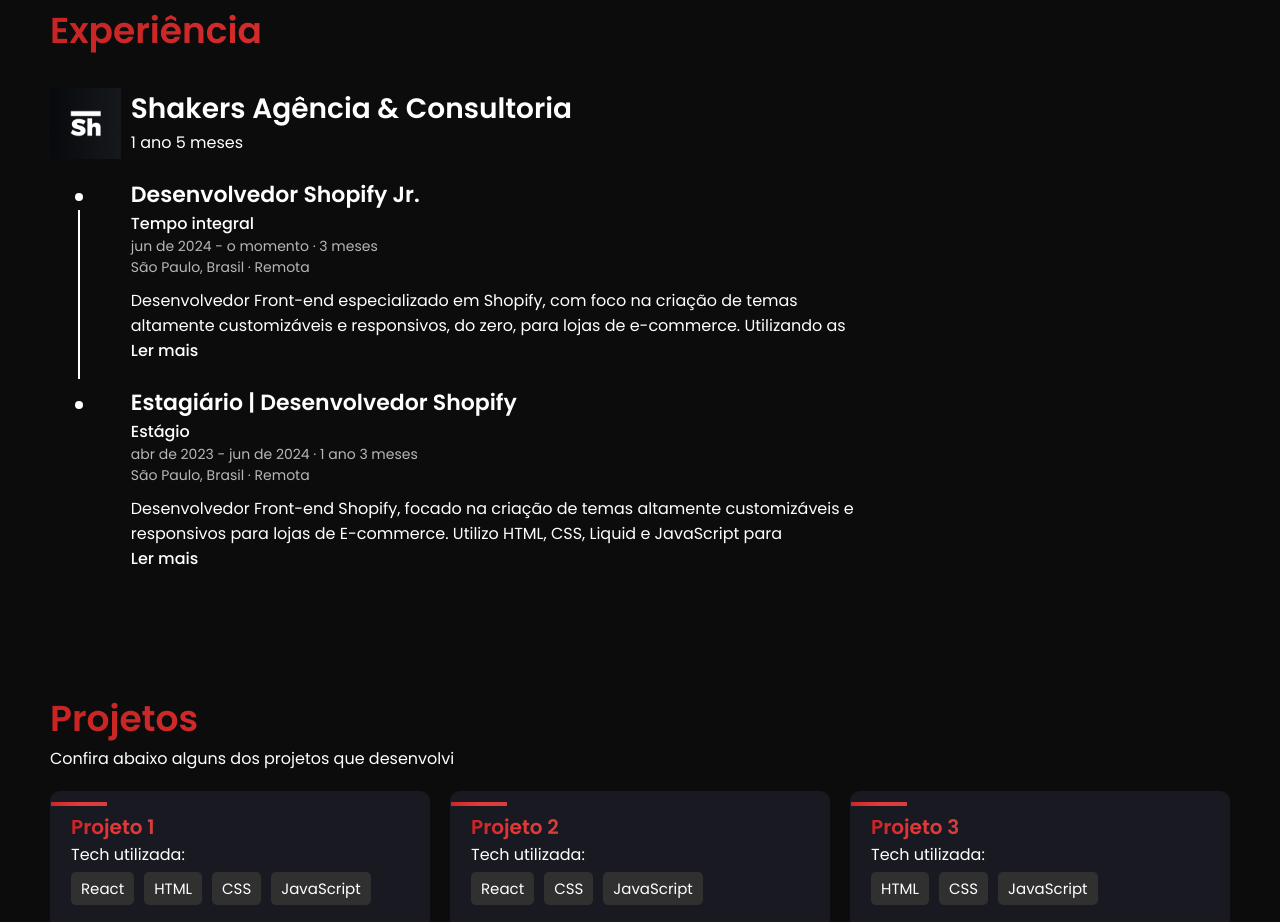
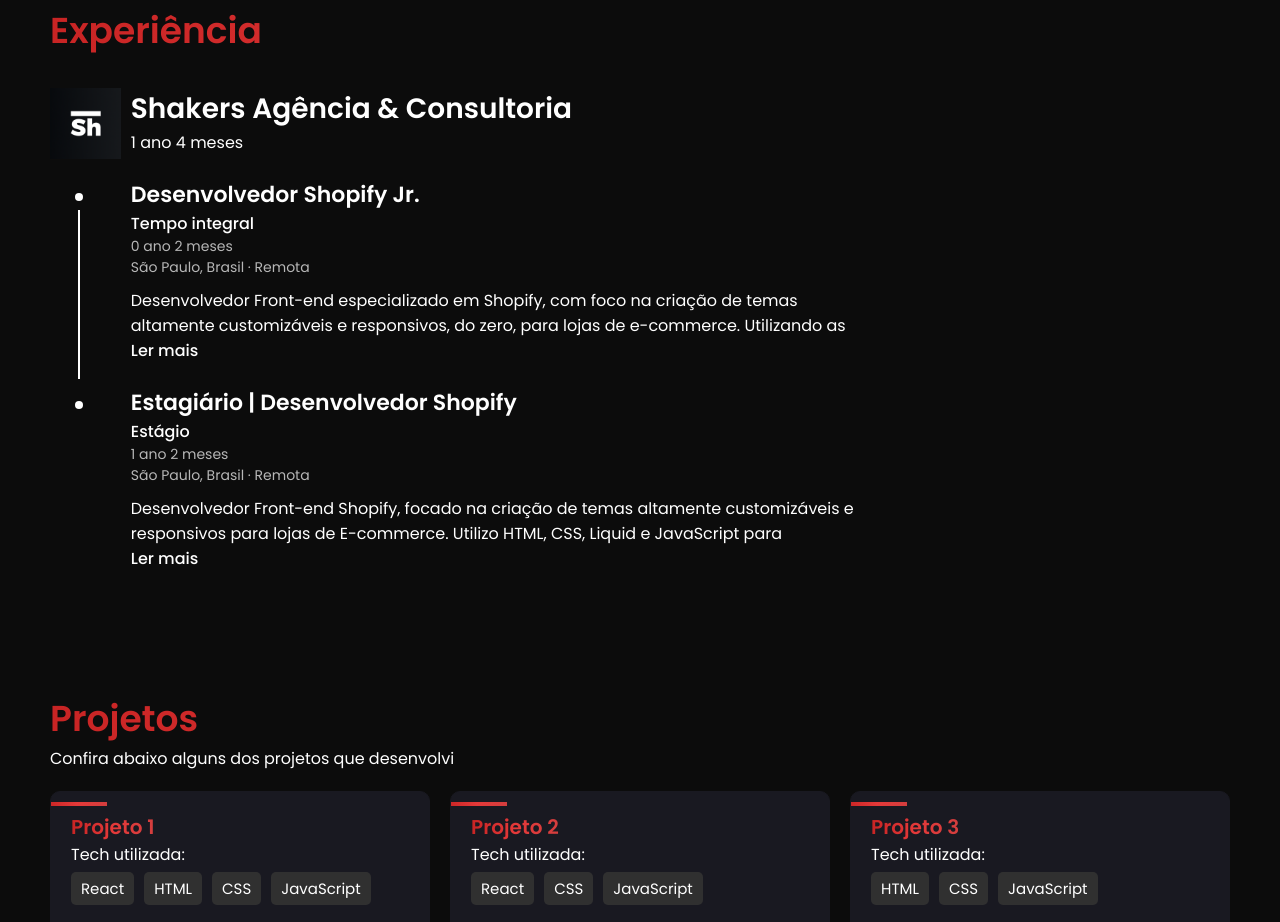
Before and after one commit to PedroFiel/Portfolio-PedroFiel, a React (Vite) app: page / in a window 1280 px wide. Shown: the part 2280-3202 px from the top of the page. Built offline with nearby package versions, Linux system fonts and the light colour scheme.

Commit message:
refactor: enhance CardProjeto component with destructured props and improved accessibility features

```diff
--- a/src/components/CardProjeto/index.jsx
+++ b/src/components/CardProjeto/index.jsx
@@ -1,31 +1,41 @@
 import "./style.css";
 import { cardProjetoProps } from './types';
 
-function CardProjeto({ projeto }) {
+const CardProjeto = ({ projeto }) => {
+    const { nome, text_techs, techs, descricao, card_buttons } = projeto;
+
     return (
         <div className="card-project">
             <div className="card-content">
                 <div className="card-header">
-            <h2>{projeto.nome}</h2>
-            <p>{projeto.text_techs}</p>
+                    <h2>{nome}</h2>
+                    <p>{text_techs}</p>
                 </div>
                 <div className="card-technologies">
-            {projeto.techs.map((tech, index) => (
-              <span key={index}>{tech}</span>
+                    {techs.map((tech, index) => (
+                        <span key={`${tech}-${index}`}>{tech}</span>
                     ))}
                 </div>
                 <div className="card-description">
-            <p>{projeto.descricao}</p>
+                    <p>{descricao}</p>
                 </div>
             </div>
             <div className="card-buttons">
-          {projeto.card_buttons.map(button => (
-            <a key={button.id} href={button.link} target="_blank"><p>{button.text}</p></a>
+                {card_buttons.map(({ id, text, link }) => (
+                    <a
+                        key={id}
+                        href={link}
+                        target="_blank"
+                        rel="noopener noreferrer"
+                        aria-label={`Ver ${text} do projeto ${nome}`}
+                    >
+                        <p>{text}</p>
+                    </a>
                 ))}
             </div>
         </div>
     );
-  }
+};
 
 CardProjeto.propTypes = cardProjetoProps;
 
--- a/src/components/CardProjeto/types.js
+++ b/src/components/CardProjeto/types.js
@@ -7,5 +7,12 @@
         text_techs: PropTypes.string.isRequired,
         techs: PropTypes.arrayOf(PropTypes.string).isRequired,
         descricao: PropTypes.string.isRequired,
-    })
-}
+        card_buttons: PropTypes.arrayOf(
+            PropTypes.shape({
+                id: PropTypes.number.isRequired,
+                text: PropTypes.string.isRequired,
+                link: PropTypes.string.isRequired
+            })
+        ).isRequired
+    }).isRequired
+};
--- a/src/components/Experiencia/index.jsx
+++ b/src/components/Experiencia/index.jsx
@@ -23,6 +23,23 @@
         );
     };
 
+    const calcularPeriodo = (dataInicio, dataFim = '') => {
+        const inicio = new Date(dataInicio);
+        const fim = dataFim ? new Date(dataFim) : new Date();
+        const total = fim.getTime() - inicio.getTime();
+        const anosTotal = total / (1000 * 60 * 60 * 24 * 365.25);
+        const anosInteiros = Math.floor(anosTotal);
+        const mesesRestantes = Math.floor((anosTotal - anosInteiros) * 12);
+
+
+        return {
+            anos: anosInteiros,
+            meses: mesesRestantes,
+            textoAnos: anosInteiros <= 1 ? 'ano' : 'anos',
+            textoMeses: mesesRestantes <= 1 ? 'mês' : 'meses'
+        };
+    };
+
     return (
         <div id='experiencias' className="section-experiencia">
             <div className="experiencia-container">
@@ -30,11 +47,17 @@
                     <h2>Experiência</h2>
                 </div>
 
-                {experiencia.map(exp => (
+                {experiencia.map(exp => {
+                    const periodo = calcularPeriodo(
+                        exp.header_empresa.periodo_inicio,
+                        exp.header_empresa.periodo_fim
+                    );
+
+                    return (
                         <div key={exp.id} className='experiencia-content'>
                             <div className='experiencia-images'>
                                 {exp.experiencia_images.map((image, index) => (
-                                <div key={index} className='logo-empresa'>
+                                    <div key={`${exp.id}-image-${index}`} className='logo-empresa'>
                                         <img src={`assets/img/Experiencia/shakers/${image.src}`} alt={image.alt} />
                                     </div>
                                 ))}
@@ -43,21 +66,29 @@
                             <div className='experiencia-group-items'>
                                 <div className='header-empresa'>
                                     <h2 className='title'>{exp.header_empresa.empresa}</h2>
-                                <p className='period-total'>{exp.header_empresa.periodo_total}</p>
+                                    <p className='period-total'>{periodo.anos} {periodo.textoAnos} {periodo.meses} {periodo.textoMeses}</p>
                                 </div>
+
                                 {exp.experiencia_item.map(item => {
                                     const isExpanded = expandedItems.find(expItem => expItem.id === item.id)?.isExpanded;
+                                    const itemPeriodo = calcularPeriodo(item.periodo_inicio, item.periodo_fim);
+
                                     return (
-                                    <div key={item.id} className={`experiencia-item ${item.id === 1 ? 'active' : '' }`}>
+                                        <div key={item.id} className={`experiencia-item ${item.id === 1 ? 'active' : ''}`}>
                                             <span className='circle'></span>
                                             <h3 className='title'>{item.cargo}</h3>
                                             <p className='working-time'>{item.tempo_trabalho}</p>
-                                        <p className='period'>{item.periodo}</p>
+                                            <p className='period'>{itemPeriodo.anos} {itemPeriodo.textoAnos} {itemPeriodo.meses} {itemPeriodo.textoMeses}</p>
                                             <p className='location'>{item.localizacao}</p>
                                             <div className='item-description'>
                                                 <p className={isExpanded ? 'expanded' : 'collapsed'}>{item.descricao}</p>
                                                 {item.descricao.length > 210 && (
-                                                <span className='btn_more' onClick={() => toggleExpand(item.id)}>
+                                                    <span
+                                                        className='btn_more'
+                                                        onClick={() => toggleExpand(item.id)}
+                                                        role="button"
+                                                        tabIndex={0}
+                                                    >
                                                         {isExpanded ? 'Ler menos' : 'Ler mais'}
                                                     </span>
                                                 )}
@@ -67,7 +98,8 @@
                                 })}
                             </div>
                         </div>
-                ))}
+                    );
+                })}
             </div>
         </div>
     );
--- a/src/json/experiencia.json
+++ b/src/json/experiencia.json
@@ -9,14 +9,16 @@
         ],
         "header_empresa": {
             "empresa": "Shakers Agência & Consultoria",
-            "periodo_total": "1 ano 5 meses"
+            "periodo_inicio": "2023-04-01",
+            "periodo_fim": ""
         },
         "experiencia_item": [
             {
                 "id": 1,
                 "cargo": "Desenvolvedor Shopify Jr.",
                 "tempo_trabalho": "Tempo integral",
-                "periodo": "jun de 2024 - o momento · 3 meses",
+                "periodo_inicio": "2024-06-01",
+                "periodo_fim": "",
                 "localizacao": "São Paulo, Brasil · Remota",
                 "descricao": "Desenvolvedor Front-end especializado em Shopify, com foco na criação de temas altamente customizáveis e responsivos, do zero, para lojas de e-commerce. Utilizando as linguagens base para desenvolver seções personalizadas e proporcionar uma experiência de usuário otimizada."
             },
@@ -24,7 +26,8 @@
                 "id": 2,
                 "cargo": "Estagiário | Desenvolvedor Shopify",
                 "tempo_trabalho": "Estágio",
-                "periodo": "abr de 2023 - jun de 2024 · 1 ano 3 meses",
+                "periodo_inicio": "2023-04-01",
+                "periodo_fim": "2024-06-01",
                 "localizacao": "São Paulo, Brasil · Remota",
                 "descricao": "Desenvolvedor Front-end Shopify, focado na criação de temas altamente customizáveis e responsivos para lojas de E-commerce. Utilizo HTML, CSS, Liquid e JavaScript para desenvolver seções personalizadas. Além disso, realizo a manutenção de lojas em atividade, incluindo instalação e teste de aplicativos, e auxílio em integrações de mídia social utilizando o Google Tag Manager para criação de eventos."
             }
```
Lines whose indentation alone changed are shown as unchanged.
